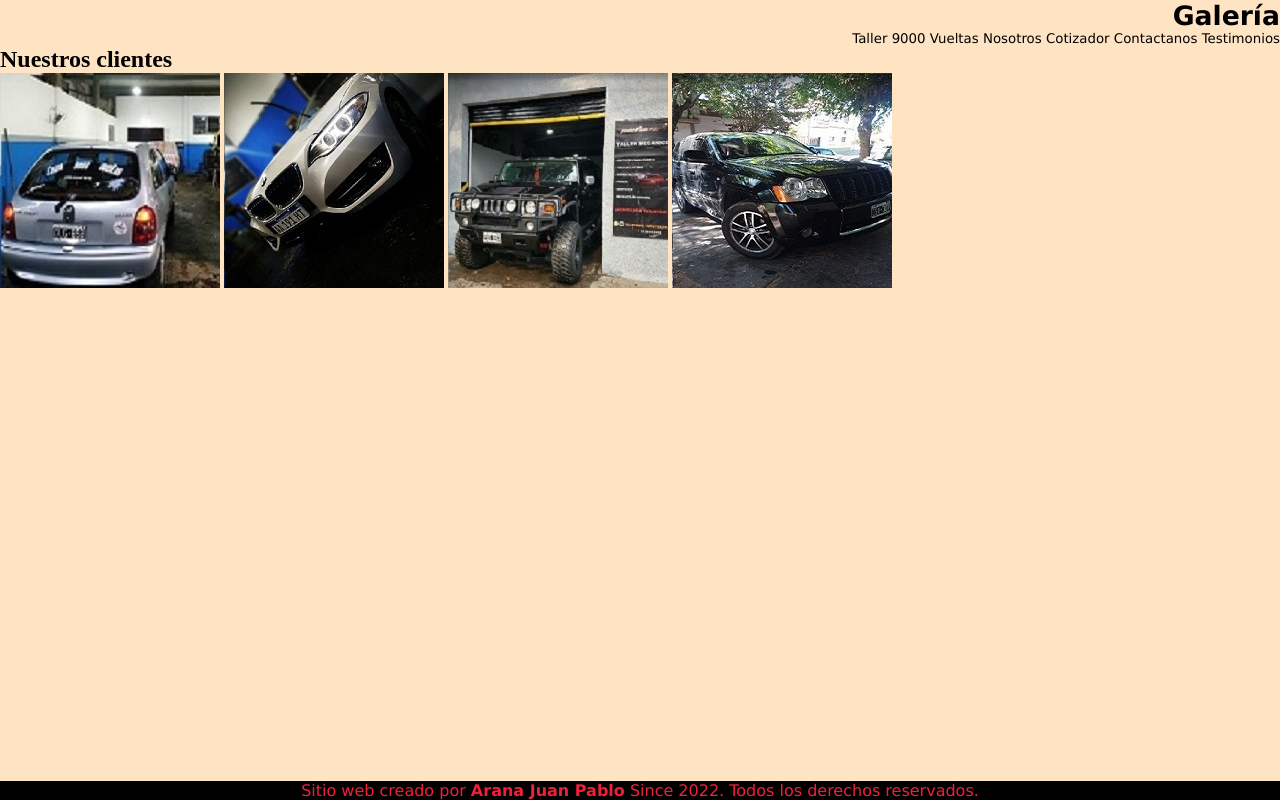
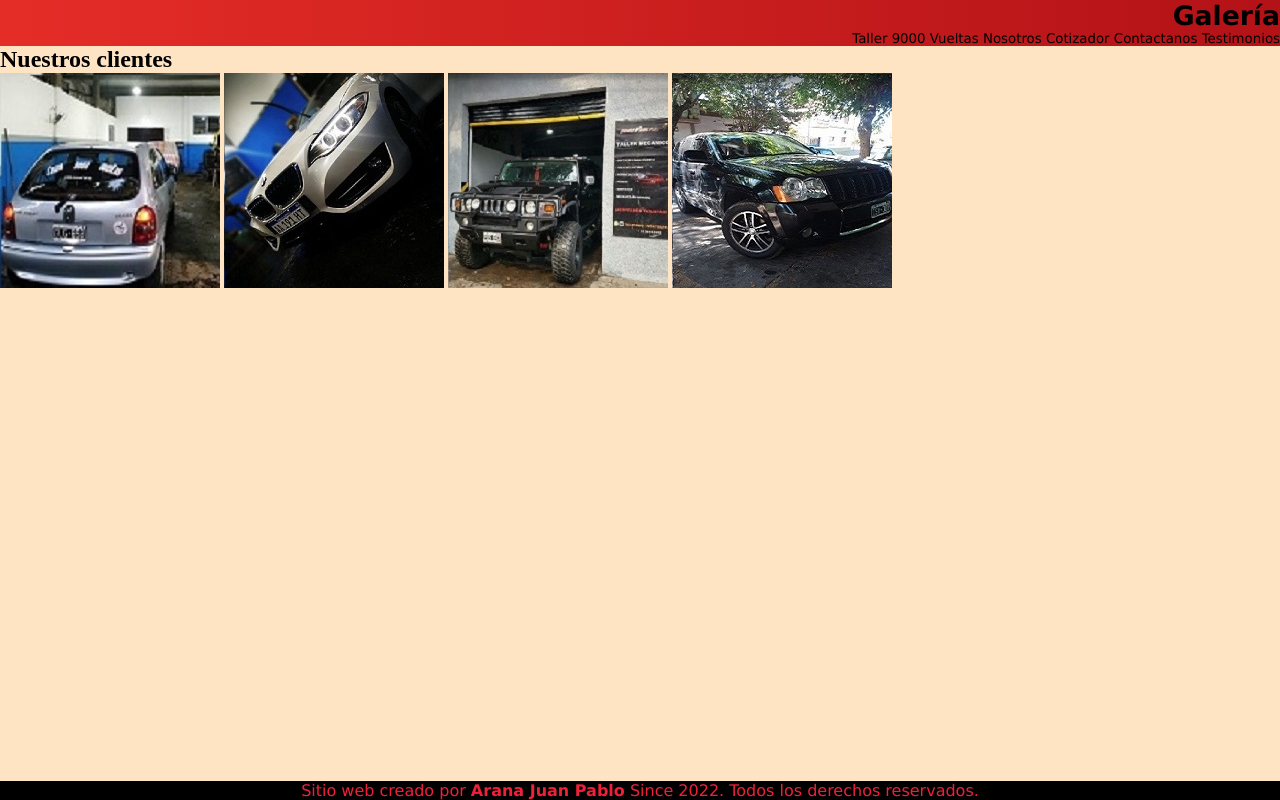
Before and after one commit to Juampiarana/tres_entrega, a website: page pages/galeria.html in a window 1280 px wide. Drawn offline with nearby package versions, Linux system fonts and the light colour scheme; files whose address does not match are found by name.

Commit message:
Modificado ent

```diff
--- a/scss/stylo.scss
+++ b/scss/stylo.scss
@@ -25,6 +25,18 @@ body {
 }
 
 .menuPrincipal{
+    background-image: linear-gradient(to right, #e52d27, #b31217 );
+    font-size: smaller;
+    font-family: Verdana, Geneva, Tahoma, sans-serif;
+    text-align: end;
+    grid-area: nav;
+    display: grid;
+    animation-name: texto;
+    animation-iteration-count: initial;
+    animation-timing-function: ease-in;
+    animation-duration: 1s;
+}
+.menuPrincipalic{
     font-size: smaller;
     font-family: Verdana, Geneva, Tahoma, sans-serif;
     text-align: end;
```
Also changed, not shown: index.html (+1 -1 lines), css/stylo.css.
